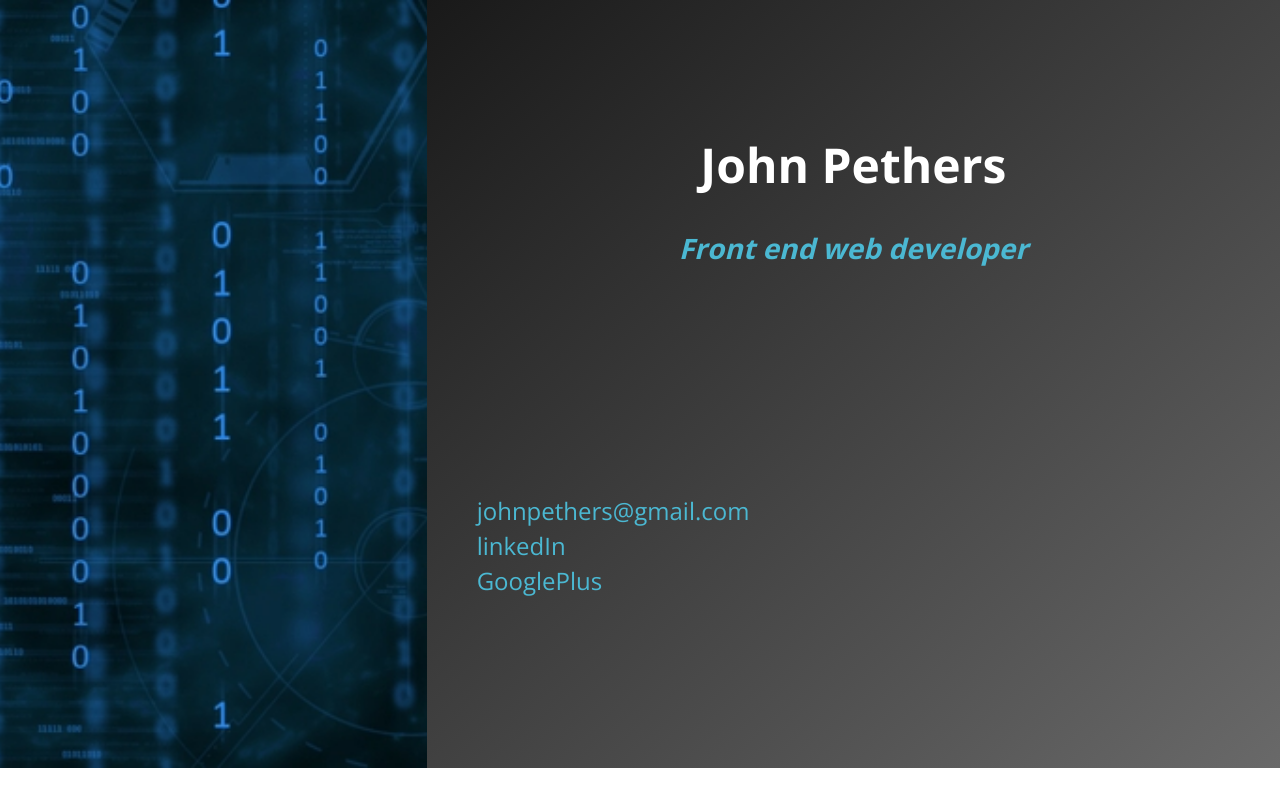
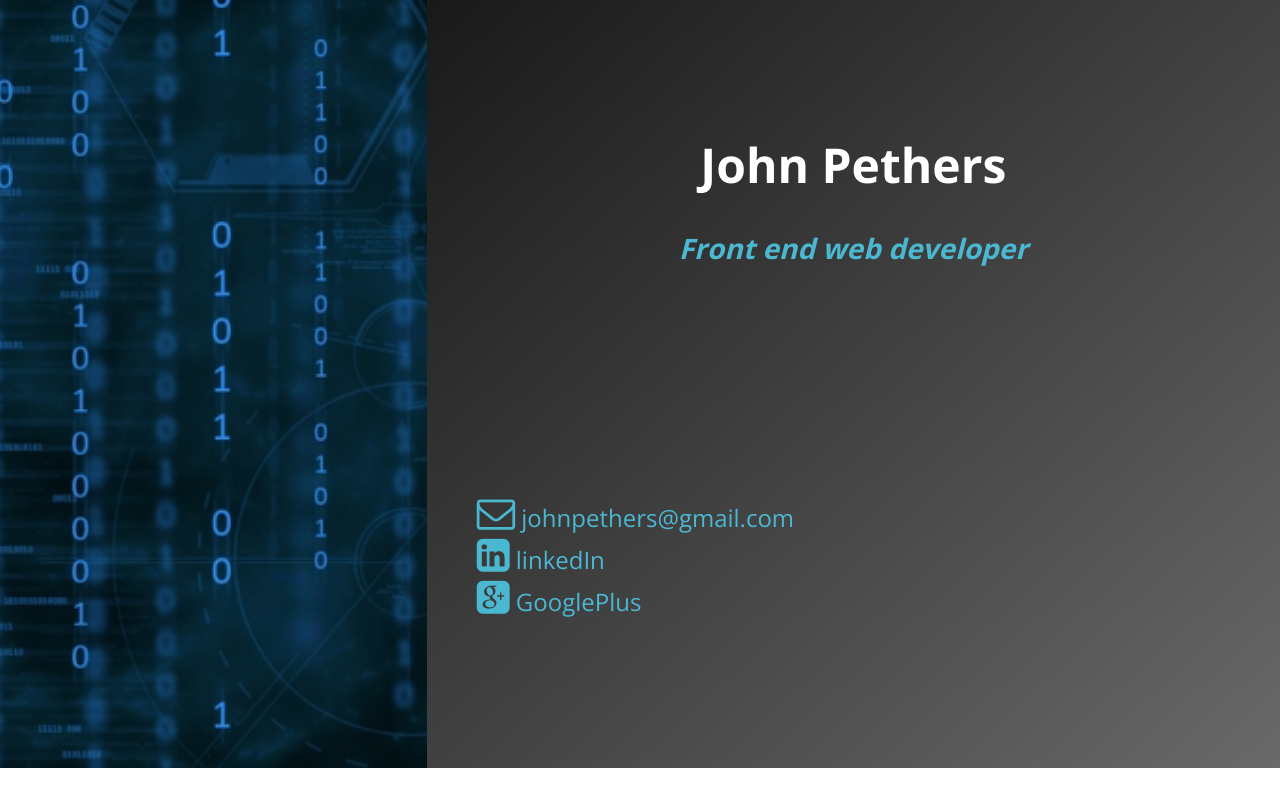
Before and after one commit to Percival1978/Percival1978.github.io, a plain HTML site: page index.html in a window 1280 px wide. Shown: the top 800 px of the page. Drawn offline with nearby package versions, Linux system fonts and the light colour scheme.

Commit message:
font awesome

```diff
--- a/css/main.css
+++ b/css/main.css
@@ -93,3 +93,7 @@ section a {
   color: #4bb8d2;
   text-decoration: none;
 }
+
+section a .fa {
+  font-size: 1.6em;
+}
--- a/index.html
+++ b/index.html
@@ -18,9 +18,9 @@
           <h3>Front end web developer</h3>
         </header>
         <section>
-          <a href="mailto:johnpethers@gmail.com">johnpethers@gmail.com</a><br>
-          <a href="https://au.linkedin.com/pub/john-pethers/a0/296/437" target="_blank">linkedIn</a><br>
-          <a href="https://plus.google.com/100212546160961477818/posts" target="_blank">GooglePlus</a>
+          <a href="mailto:johnpethers@gmail.com"><i class="fa fa-envelope-o"></i> johnpethers@gmail.com</a><br>
+          <a href="https://au.linkedin.com/pub/john-pethers/a0/296/437" target="_blank"><i class="fa fa-linkedin-square"></i> linkedIn</a><br>
+          <a href="https://plus.google.com/100212546160961477818/posts" target="_blank"><i class="fa fa-google-plus-square"></i> GooglePlus</a>
 
           <a href=""></a>
         </section>
```
